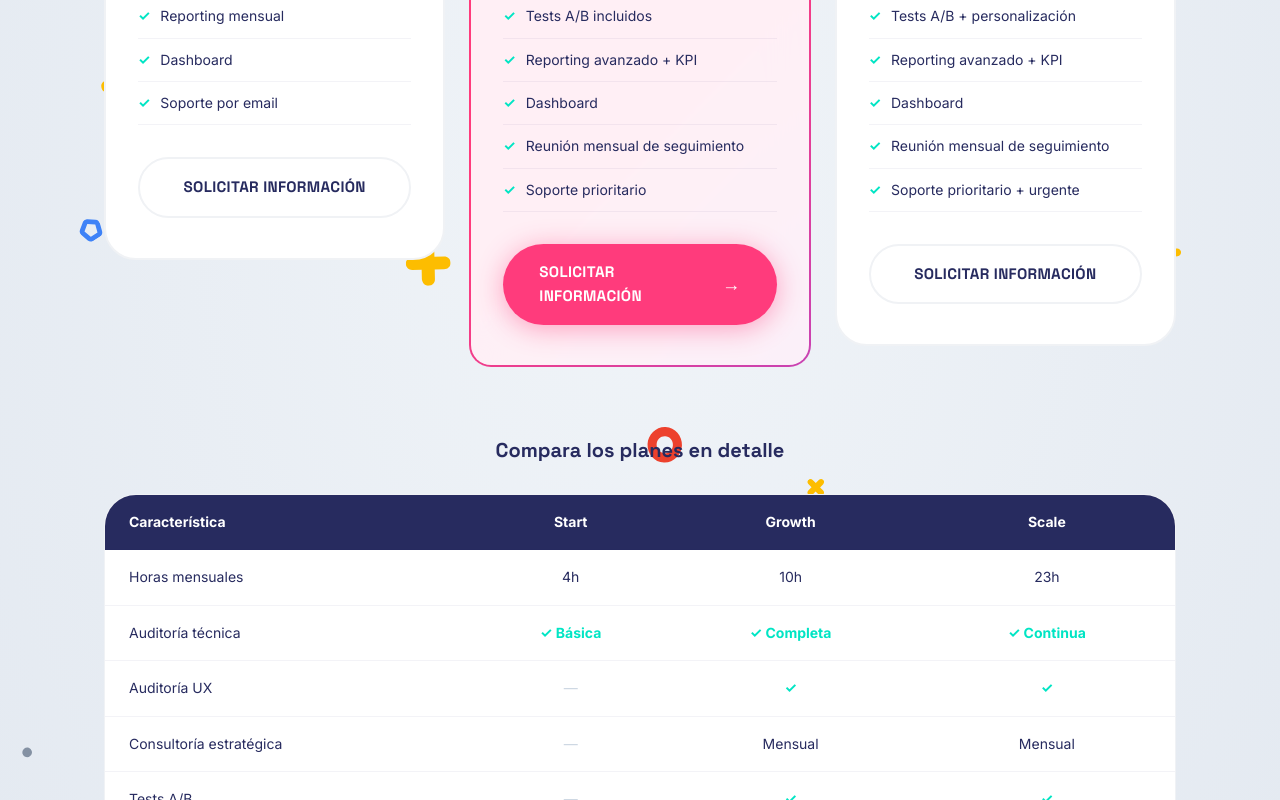
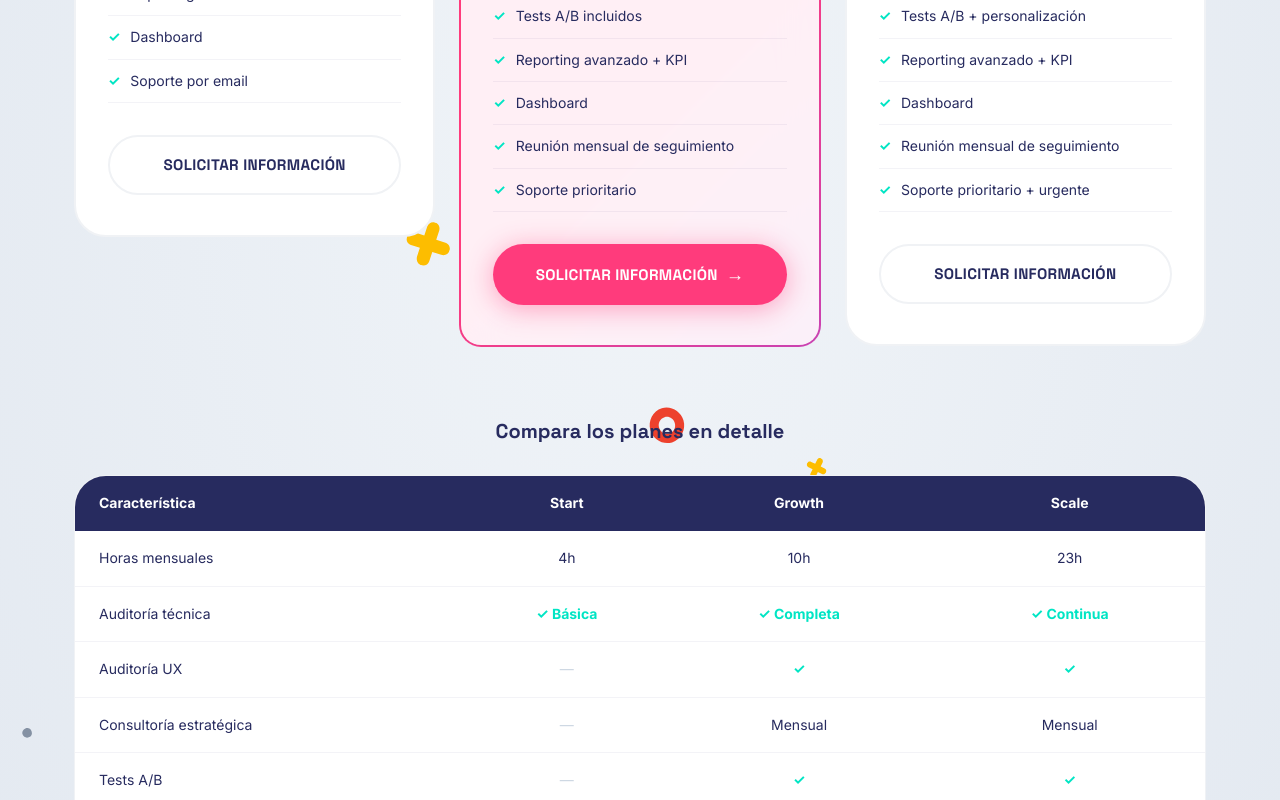
Before and after one commit to cokeman/web-evolution-program, a React (Create React App) app in the folder web-evolution/: page / in a window 1280 px wide. Shown: the part 7120-7920 px from the top of the page. Built offline with nearby package versions, Linux system fonts and the light colour scheme.

Commit message:
Fix pricing card CTA wrapping

```diff
--- a/web-evolution/src/App.css
+++ b/web-evolution/src/App.css
@@ -535,7 +535,7 @@ section { padding: 120px 0; position: relative; overflow: hidden; }
   position: absolute; inset: 0; width: 100%; height: 100%;
   pointer-events: none; z-index: 0; overflow: hidden;
 }
-.pricing .container { position: relative; z-index: 1; }
+.pricing .container { position: relative; z-index: 1; max-width: 1180px; }
 .pricing-decoration {
   position: absolute; width: 500px; height: 500px; border-radius: 50%;
   background: rgba(255,107,44,0.06); filter: blur(100px);
@@ -591,7 +591,7 @@ section { padding: 120px 0; position: relative; overflow: hidden; }
   font-size: 0.875rem; display: flex; align-items: center; gap: 10px;
 }
 .pricing-features li::before { content: '\2713'; color: var(--color-teal); font-weight: 700; }
-.pricing-card .btn { width: 100%; justify-content: center; }
+.pricing-card .btn { width: 100%; justify-content: center; white-space: nowrap; padding-inline: 28px; }
 
 /* ═══════════════════════════════════════
    COMPARISON
```
Also changed, not shown: 10 other files (tests, documents, lock files or other folders).
